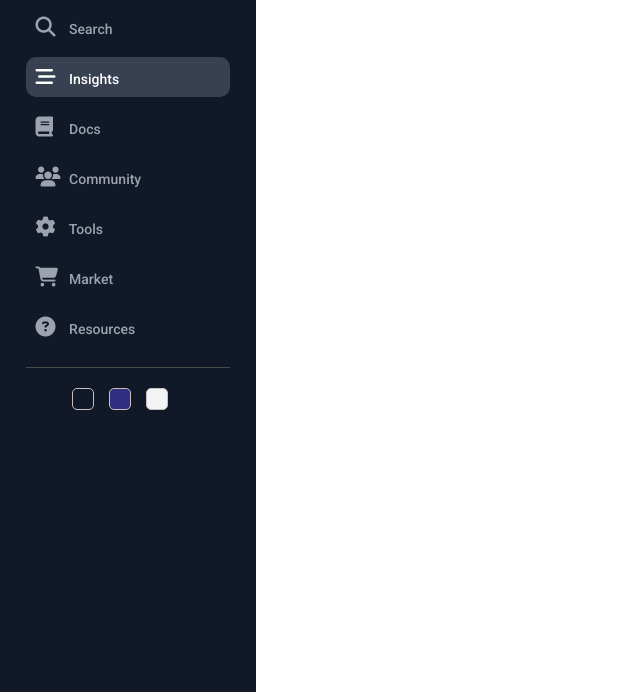
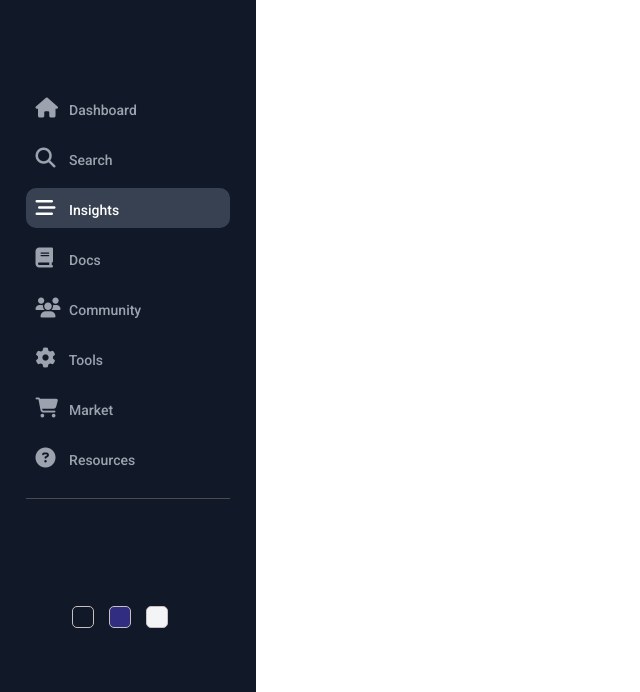
Before and after one commit to thiagomartns/sidebar-multicolor-js, a plain HTML site: page index.html in a window 1280 px wide. Shown: the part 108-800 px from the top of the page, without its empty margins (0-640 px from the left). Drawn offline with Linux system fonts and the light colour scheme.

Commit message:
Pequenas alterações de estilo

```diff
--- a/assets/css/style.css
+++ b/assets/css/style.css
@@ -11,7 +11,7 @@
   display: flex;
   align-items: center;
   flex-direction: column;
-  /* justify-content: space-around; */
+  justify-content: space-around;
 }
 
 .sidebar-top,
@@ -53,7 +53,6 @@
   font-size: 14px;
   font-weight: 500;
   cursor: pointer;
-  /* background-color: brown; */
   padding: 10px;
   border-radius: 10px;
 }
```
